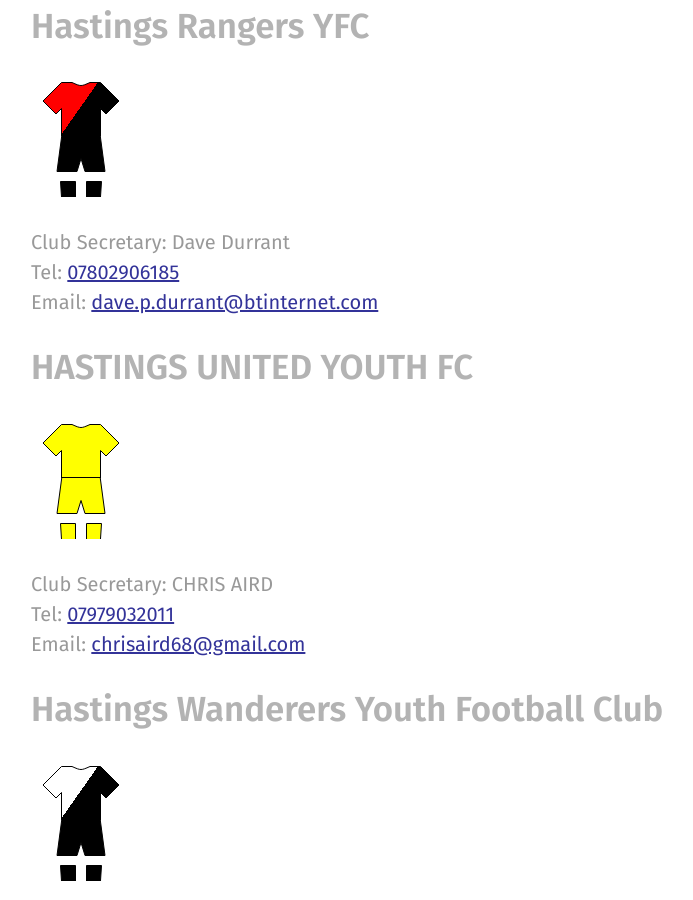
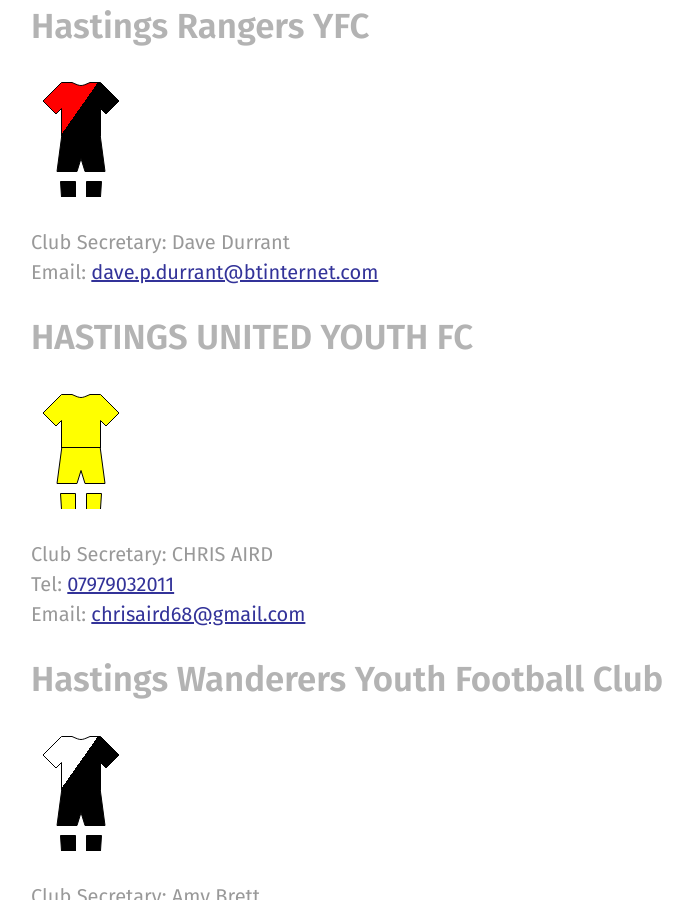
Before and after one commit to rotherleague/Rother, a Jekyll site: the page built from clubs.md, in a window 1280 px wide and 900 px high, scrolled down 4327 px. Shown: the whole window, without its empty margins (49-742 px from the left). Built offline with Jekyll 4.4.1, drawn with Linux system fonts in a browser that asks for light colours; nearby versions of some CDN libraries.

Commit message:
Update hastings_rangers.html

```diff
--- a/_includes/clubs/hastings_rangers.html
+++ b/_includes/clubs/hastings_rangers.html
@@ -5,5 +5,4 @@
 
 </p>
 <p>Club Secretary: Dave Durrant<br>
-  Tel: <a href="tel:07802906185">07802906185</a><br>
 Email: <a href="mailto:dave.p.durrant@btinternet.com">dave.p.durrant@btinternet.com</a></p>
```
